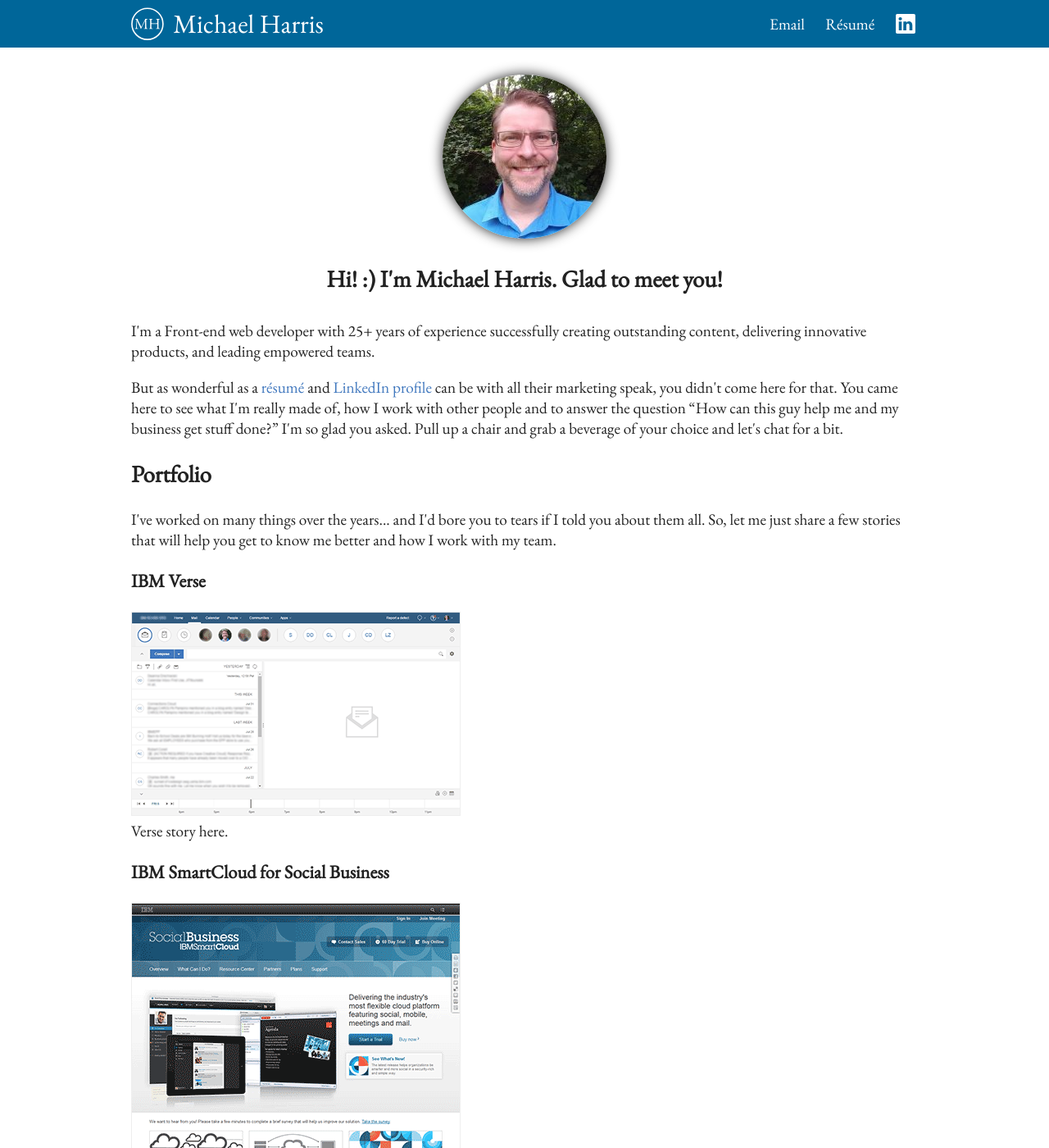
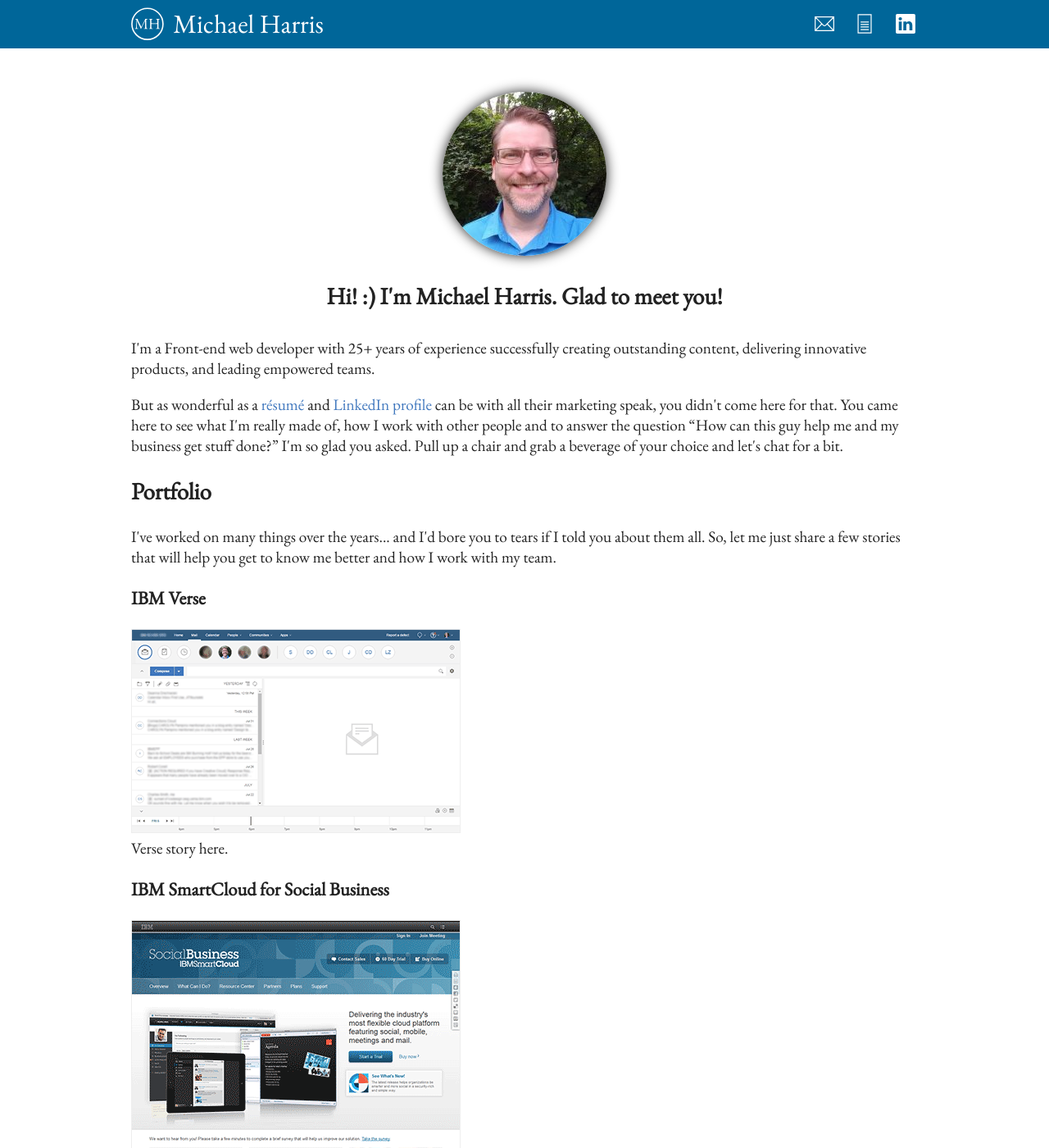
Before and after one commit to jbmdharris/jbmdharris.github.io, a Jekyll site: the page new.html, which Jekyll copies as it is, in a window 1280 px wide and 1400 px high. Shown: the whole window at 82% size. Built offline with Jekyll 4.4.1, drawn with Linux system fonts in a browser that asks for light colours.

Commit message:
comments, graphical links in banner, sticky banner

```diff
--- a/new.html
+++ b/new.html
@@ -57,6 +57,7 @@
   <div class="frame">
     <header role="banner">
       <div class="banner">
+        <!-- SVG graphics are inline to cut down on HTTP requests and so I can style them with CSS. -->
         <svg class="logo" xmlns="http://www.w3.org/2000/svg" viewBox="0 0 50 50">
           <circle class="c" stroke-width="2" stroke-miterlimit="10" cx="24.89" cy="25.19" r="23.71"/>
           <path class="m" d="M13.98 26.53c.53 1.09 1.04 2.15 1.6 3.17h.05c.62-1.09 1.2-2.29 1.78-3.47l2.17-4.42c1.04-2.11 1.71-3.38 1.76-4.44.79.07 1.27.07 1.73.07.58 0 1.34-.02 2.06-.07.14.09.14.49.02.58l-.49.05c-1.46.14-1.64.58-1.62 2.2.05 2.45.07 6.73.25 10.06.07 1.16.05 1.78 1.13 1.87l.74.07c.14.14.12.49-.05.58-.95-.05-1.9-.07-2.73-.07-.81 0-1.85.02-2.8.07-.16-.12-.19-.44-.05-.58l.67-.07c1.13-.12 1.13-.49 1.13-1.97l-.07-9.65h-.05c-.16.25-1.04 2.11-1.5 3.01l-2.06 4.05c-1.04 2.04-2.08 4.21-2.5 5.27-.05.07-.14.09-.23.09-.05 0-.16-.02-.21-.09-.39-1.23-1.5-3.49-2.04-4.63l-2.08-4.47c-.49-1.06-.97-2.27-1.48-3.33H9.1c-.1 1.44-.17 2.79-.24 4.13-.07 1.41-.16 3.47-.16 5.44 0 1.71.14 2.08 1.04 2.15l.88.07c.16.14.14.51-.02.58-.79-.05-1.69-.07-2.57-.07-.74 0-1.57.02-2.36.07-.14-.12-.19-.46-.05-.58l.51-.07c.97-.14 1.3-.28 1.43-1.9.14-1.53.25-2.8.39-5.09.12-1.92.21-3.89.25-5.16.05-1.46-.14-1.8-1.55-1.99l-.35-.05c-.12-.14-.09-.49.09-.58.69.05 1.25.07 1.83.07.53 0 1.16 0 1.92-.07-.09.9.49 2.34 1.2 3.82l2.64 5.35z"/>
@@ -64,10 +65,23 @@
         </svg>
         <h1 class="title">Michael Harris</h1>
         <div class="links">
-          <a class="e" href="mailto:jbmdharris@gmail.com">Email</a>
-          <a class="r" href="MichaelHarris-Resume-GitHub1.pdf" target="_blank">R&eacute;sum&eacute;</a>
+          <!-- The title attribute is for the mouse user's tooltip. The text in the link is for the screen reader user. It's font size 0 so it doesn't show. -->
+          <a class="e" href="mailto:jbmdharris@gmail.com" title="Contact me by email">
+            Contact me by email
+            <!-- public domain mail icon from http://www.aiga.org/symbol-signs/ crediting your sources is always good for legal issues later -->
+            <svg xmlns="http://www.w3.org/2000/svg" viewBox="0 0 40 40">
+              <path d="M39.9 34.9H.2V5.2h39.7v29.7zm-37.7-2h35.7V7.2H2.2v25.7zM20.1 24.9c-1.2 0-2.2-.4-3-1.2L.8 7.2l1.4-1.4 16.3 16.5c.4.4 1 .6 1.6.6.6 0 1.2-.2 1.6-.6L37.9 5.9l1.4 1.4-16.2 16.4c-.8.7-1.9 1.2-3 1.2zM.523 33.2l13.57-13.865 1.43 1.4-13.57 13.863zM24.633 20.743l1.43-1.398 13.565 13.87-1.43 1.4z"/>
+            </svg>
+          </a>
+          <a class="r" href="MichaelHarris-Resume-GitHub1.pdf" title="View my R&eacute;sum&eacute;" target="_blank">
+            View my R&eacute;sum&eacute;
+            <!-- As you can see, the SVGs are optimized with SVGO -->
+            <svg xmlns="http://www.w3.org/2000/svg" viewBox="0 0 40 40">
+              <path d="M34.3 39.4H5.8V.6h28.5v38.8zm-26.5-2h24.5V2.6H7.8v34.8zM11.9 20.5h16.7v2H11.9zM11.9 15.3h16.7v2H11.9zM11.9 25.6h16.7v2H11.9zM11.9 30.8h16.7v2H11.9z"/>
+            </svg>
+          </a>
           <a class="in" target="_blank" title="View my LinkedIn profile" href="https://www.linkedin.com/in/jbmdharris">
-            abcdef
+            View my LinkedIn profile
             <svg xmlns="http://www.w3.org/2000/svg" viewBox="0 0 75.8 76.3">
               <path d="M70.2 0H5.6C2.5 0 0 2.4 0 5.5v65.3c0 3.1 2.5 5.5 5.6 5.5h64.6c3.1 0 5.6-2.4 5.6-5.5V5.5c0-3.1-2.5-5.5-5.6-5.5zM23 63.8H11.6V29.4H23v34.4zm-5.7-39.1c-4 0-6.4-2.7-6.4-5.9 0-3.4 2.6-5.9 6.5-5.9 4 0 6.3 2.5 6.4 5.9 0 3.3-2.5 5.9-6.5 5.9zm46.9 39H52.8V45.3c0-4.5-1.6-7.7-5.8-7.7-3.1 0-5.1 2.2-5.9 4.2-.3.8-.4 1.8-.4 2.8v19.3H29.3s.1-31.3.1-34.5h11.4v4.8c1.5-2.3 4.2-5.6 10.3-5.6 7.5 0 13.1 4.9 13.1 15.5v19.6zM40.8 34.4v-.2c0 .1-.1.2 0 .2z"/>
             </svg>
@@ -78,6 +92,7 @@
 
     <div class="main" role="main">
       <div class="hero">
+        <!-- alt text everywhere for the screen reader user -->
         <img class="mypic" src="images/MichaelHarris.jpg" alt="Picture of Michael Harris" />
         <h2>Hi! <abbr title="smile">:)</abbr> I'm Michael Harris. Glad to meet you!</h2>
       </div>
--- a/s.css
+++ b/s.css
@@ -1,12 +1,33 @@
+/* ----------------------------------------------------------------
+So, you decided to take a look under the hood here and see what kind
+of code I write didn't you? Of course you did! It's what I do when I
+review anyone's resume too. :)
+
+For this site I chose not to use a CSS preprocessor. I'm also not
+using reset styles either. This site is simple... it doesn't need
+much. So, I'm keeping the CSS simple. The only thing from a
+preprocessor that would be helpful here really would be nested
+styles in a few places and maybe some color variables.
+
+There's a lot of comments in here so you know what I'm doing. Of
+course in a real production site this would all be minified. I will
+say now that I put all my declarations on separate lines. It makes
+diffs in source control systems easier to read.
+---------------------------------------------------------------- */
 body {
   color:#222;
   background-color:#fff;
-  font-family: 'EB Garamond', serif;
-  font-size: 120%;
   margin: 0;
   padding: 0;
+  font-family: 'EB Garamond', serif;
+
+  /* Garamond renders a little thin on some platforms and browsers...
+  so make it bigger to be more readable */
+  font-size: 120%;
 }
 
+/* ok, so here's one a reset stylesheet probably would have taken care of for me.
+Gotta love Firefox being different here. */
 abbr {
   text-decoration: none;
 }
@@ -24,7 +45,20 @@
 header {
   background: #006699;
   color: #fff;
-  border-bottom: 1px solid #fff; /* for high contrast accessibility */
+
+   /* Bottom border to separate banner during high contrast accessibility.
+   Normally, I would do this with an accessibility class like dj_a11y.
+   but I'm not loading a JavaScript framework to detect high contrast.
+   Yeah, this means the banner is 1px taller below the content than above...
+   But really, could your grandmother tell at a glance?
+   And would you have noticed yourself if you hadn't looked here in the CSS? :) */
+  border-bottom: 1px solid #006699;
+
+  /* stick the banner to the top of the browser window so it's always
+  visible and you see my name and contact links */
+  position: fixed;
+  top: 0;
+  width: 100%;
 }
 
 .banner {
@@ -40,17 +74,22 @@
   margin: 0 .7rem;
   font-size: 2rem;
   font-weight: normal;
+  white-space: nowrap;
+
+  /* This makes the action icons float to the right...
+  Gosh I love flexbox! So much easier than in the old days! */
   flex-grow: 1;
-  white-space: nowrap;
 }
 
 .banner a {
   color: #fff;
   margin: 0 0 0 1.2rem;
-  padding: 0.2rem; /* for keyboard focus */
+  padding: 0.2rem; /* for keyboard focus to look better around each icon */
 }
 
-.banner a.e {
+/* yeah, if we didn't do this, when the action icons wrapped,
+they wouldn't be centered now would they? */
+.banner a:first-child {
   margin: 0;
 }
 
@@ -67,8 +106,11 @@
 
 /* banner icons */
 .banner svg {
+  /* most browsers support currentColor... but if they don't, we
+  want to have a valid value. Using currentColor makes it so the
+  icon color matches the text color in high contrast accessibility mode. */
   fill: #fff;
-  fill: currentColor; /* better for accessibility when supported */
+  fill: currentColor;
 }
 
 .logo {
@@ -77,27 +119,32 @@
 }
 
 .logo .c {
+  /* most browsers support currentColor... but if they don't, we
+  want to have a valid value. Using currentColor makes it so the
+  icon color matches the text color in high contrast accessibility mode. */
   stroke: #fff;
-  stroke: currentColor; /* better for accessibility when supported */
+  stroke: currentColor;
   fill: none;
 }
 
-.in svg {
+ /* my icon links have text in them for the screen readers...
+ but we don't want that text to show to the sighted user. */
+.links {
+  font-size: 0;
+}
+
+.links svg {
   width: 1.5rem;
   height: 1.5rem;
 }
 
-.in {
-  font-size: 0; /* icon link accessibility */
-}
-
-.in:hover {
+.links a:hover svg {
   fill: #c0e6ff;
 }
 
 /* ===== main content ===== */
 .main {
-  padding: 0 2rem 0 2rem;
+  padding: 5rem 2rem 0 2rem;
   max-width: 960px;
   margin: 0 auto;
 }
@@ -113,7 +160,6 @@
 }
 
 .pthumb  img{
-  /* border-radius: 25%; */
   border: 1px solid #eee;
 }
 
@@ -124,22 +170,44 @@
 }
 
 footer {
-  color: #777;
+  color: #707070; /* lightest we can make it and still have it pass Section 508 AA color contrast rules */
   text-align: center;
   font-size: 0.9rem;
 }
 
-/* ===== responsive ===== */
+/* ===== Responsive Design ===== */
 @media only screen and (max-width: 33rem) {
+  /* stack the banner vertically */
   .banner {
     flex-direction: column;
   }
+
+  /* hide the logo because it takes too much space on a phone */
+  .logo  {
+    display: none;
+  }
+
+  /* When the banner stacks, we need to push the content lower on the
+     page so the content doesn't get chopped off under the banner.
+     We could get into some trouble if the banner wrapped to three lines,
+     but I don't see that happening since the banner height is based on
+     the height of the h1 and icons which are all in rem units. */
+  .main {
+    padding-top: 7rem;
+  }
+
+  /* horizontal scrolling on phones is so yucky... so let's shrink the images */
   .pthumb  img{
     width: 100%;
   }
+
+  /* and the historical gallery is better when it's two columns instead of one so,
+  smaller makes that happen on most phones */
   .hgallery img {
     width: 125px;
   }
+
+  /* avoid more horizontal scrolling */
   .epic {
     width: 100%;
   }
```
Also changed, not shown: other parts of new.html (+4 -12 lines), images/email-thick.svg (added), images/email-thin.svg (added), images/resume.svg (added), 2 other files.
